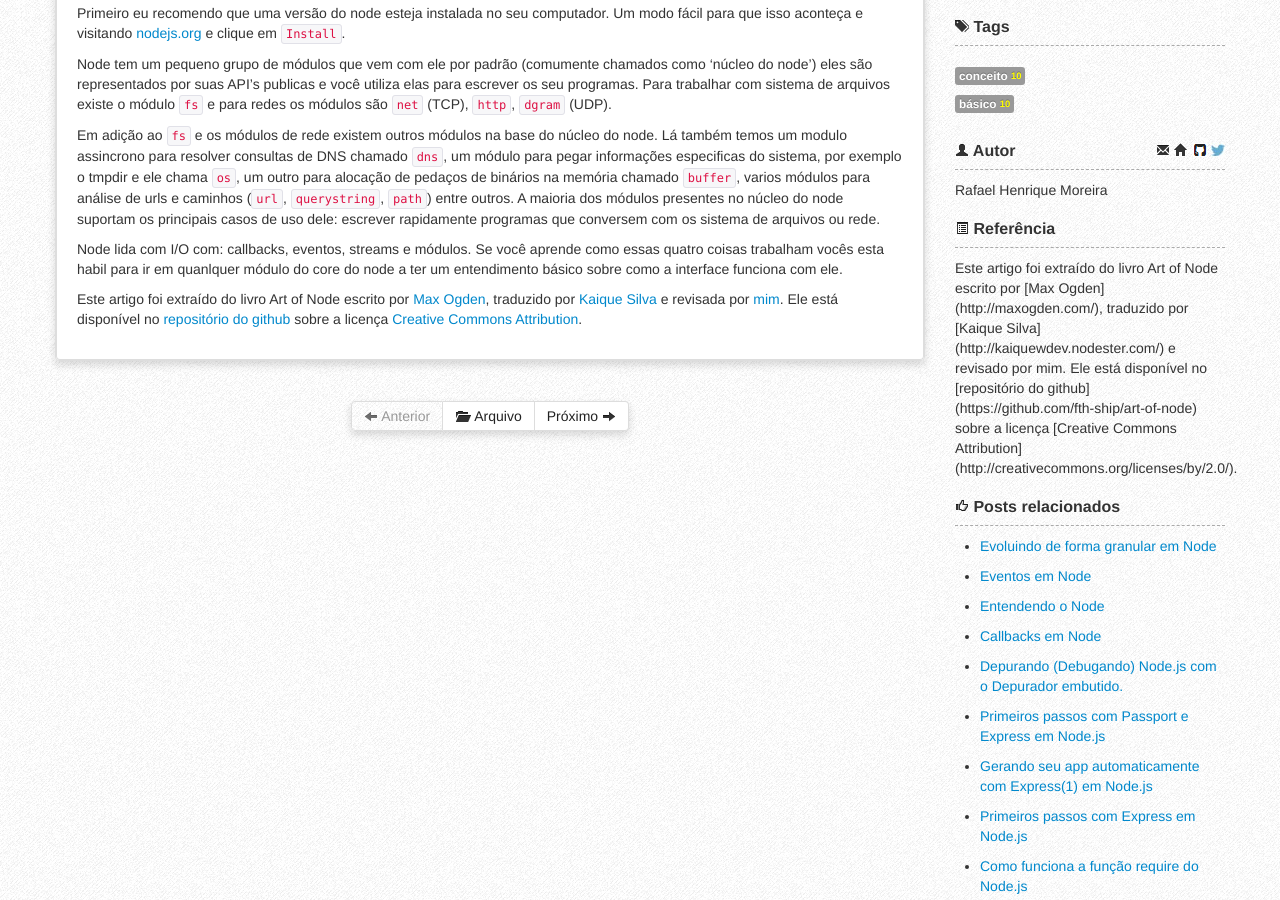
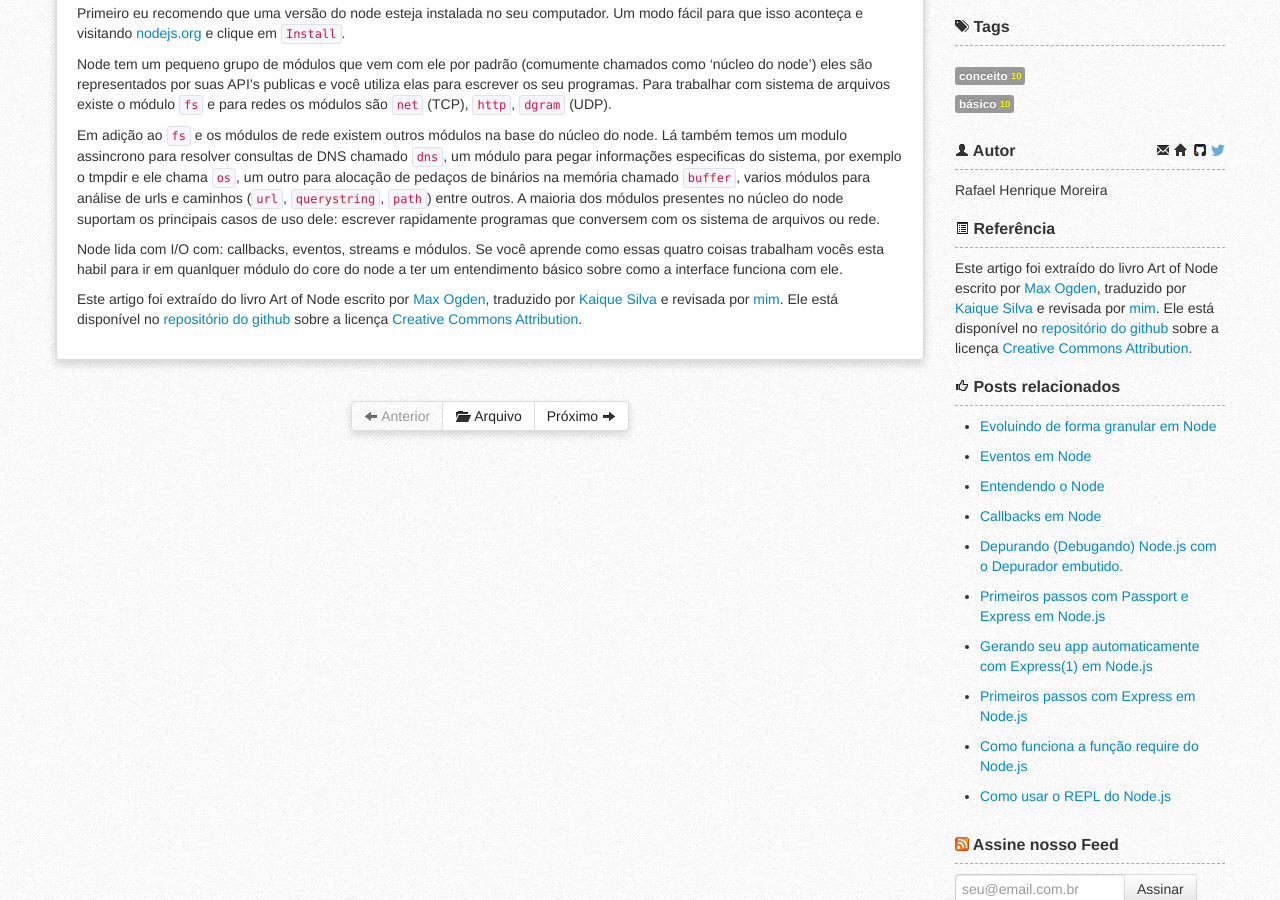
Before and after one commit to nodebr/NodeBR.com, a Jekyll site: the page built from _posts/2013-6-5-modulos-do-nucleo-do-node.md, in a window 1280 px wide and 900 px high, scrolled down 342 px. Built offline with Jekyll 4.4.1, drawn with Linux system fonts in a browser that asks for light colours; comment, search, counter and statistics services are not loaded.

Commit message:
Corrigindo referencia dos artigos

```diff
--- a/_posts/2013-6-5-modulos-do-nucleo-do-node.md
+++ b/_posts/2013-6-5-modulos-do-nucleo-do-node.md
@@ -9,7 +9,7 @@ author:
   github: rafadev7
   twitter: rafadev7
 tags: [conceito, básico]
-reference: Este artigo foi extraído do livro Art of Node escrito por [Max Ogden](http://maxogden.com/), traduzido por [Kaique Silva](http://kaiquewdev.nodester.com/) e revisado por mim. Ele está disponível no [repositório do github](https://github.com/fth-ship/art-of-node) sobre a licença [Creative Commons Attribution](http://creativecommons.org/licenses/by/2.0/).
+reference: Este artigo foi extraído do livro Art of Node escrito por <a href="http://maxogden.com/">Max Ogden</a>, traduzido por <a href="http://kaiquewdev.nodester.com/">Kaique Silva</a> e revisada por <a href="http://rafadev.com/">mim</a>. Ele está disponível no <a href="https://github.com/fth-ship/art-of-node">repositório do github</a> sobre a licença <a href="http://creativecommons.org/licenses/by/2.0/">Creative Commons Attribution</a>.
 ---
 Primeiro eu recomendo que uma versão do node esteja instalada no seu computador. Um modo fácil para que isso aconteça e visitando [nodejs.org](http://nodejs.org) e clique em `Install`.
 
```
Also changed, not shown: _posts/2013-6-5-callbacks-em-node.md (+1 -1 lines), _posts/2013-6-5-entendendo-o-node.md (+1 -1 lines), _posts/2013-6-5-eventos-em-node.md (+1 -1 lines), _posts/2013-6-5-evoluindo-de-forma-granular-em-node.md (+1 -1 lines).
